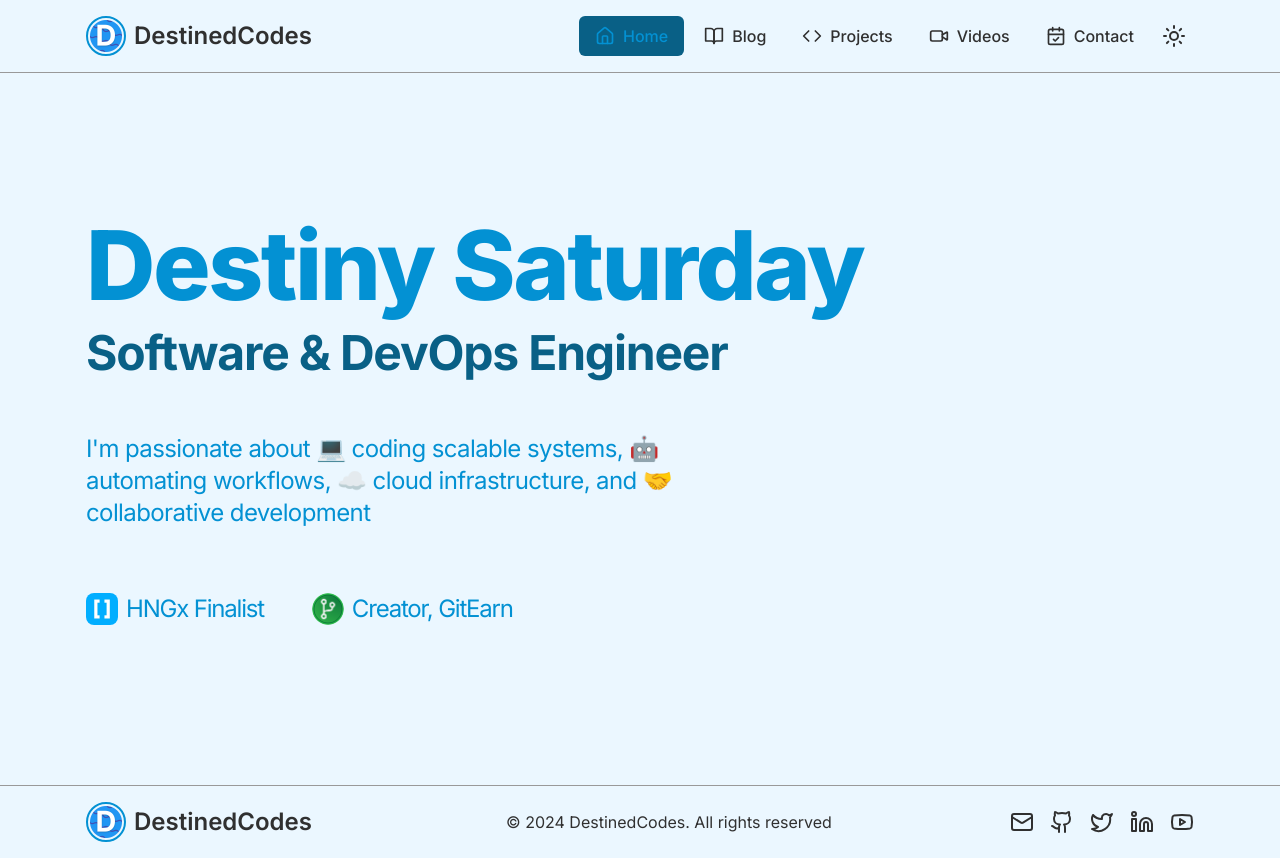
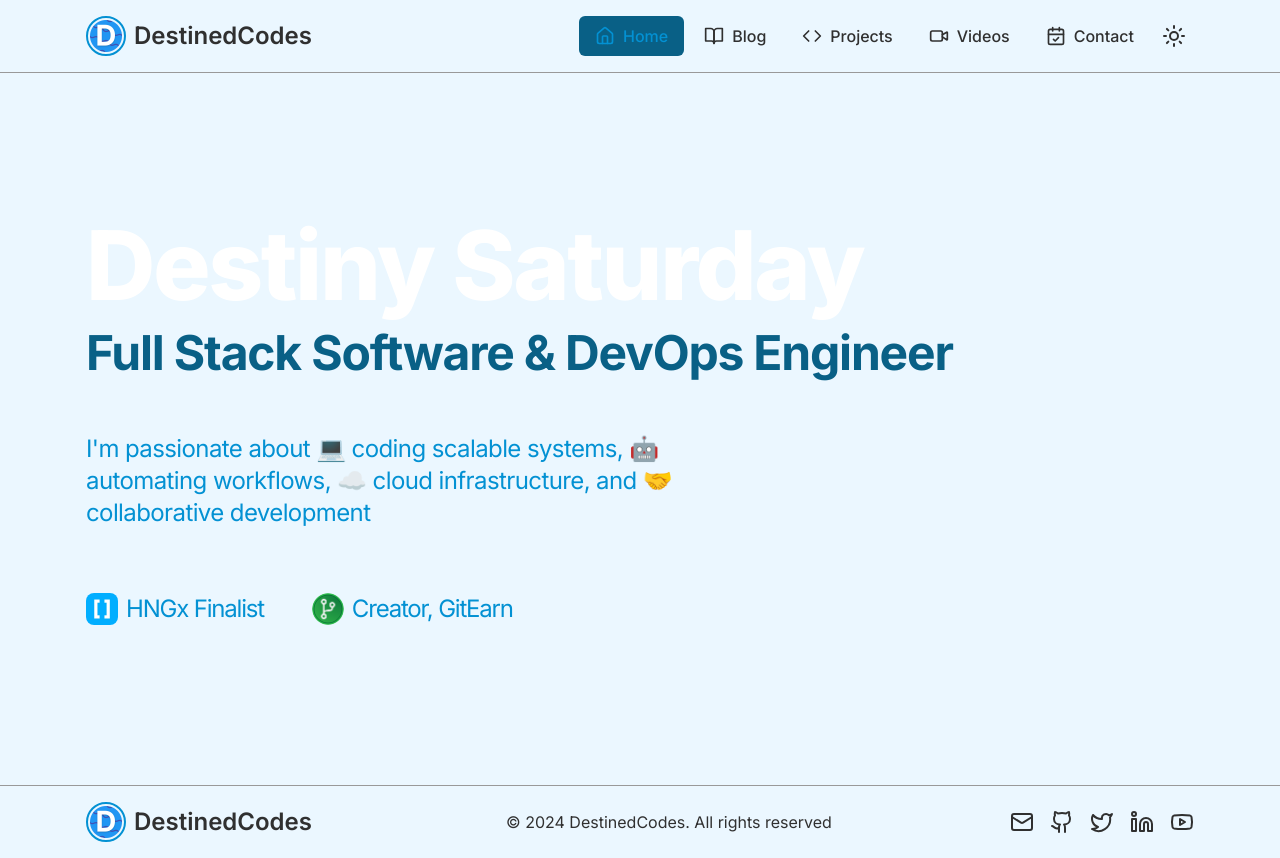
Before and after one commit to ThePrimeJnr/destinedcodes, a Next.js app: page / in a window 1280 px wide. Built offline with nearby package versions, Linux system fonts and the light colour scheme.

Commit message:
chore: full stack

```diff
--- a/app/page.tsx
+++ b/app/page.tsx
@@ -9,11 +9,11 @@ const Home = () => {
   return (
     <div className="py-12 md:py-24">
       <div className="flex flex-col">
-        <h1 className="font-extrabold text-6xl text-primary md:text-8xl tracking-tight">
+        <h1 className="font-extrabold text-6xl text-white dark:text-primary md:text-8xl tracking-tight">
           Destiny Saturday
         </h1>
         <p className="mt-4 font-bold text-4xl text-secondary md:text-5xl leading-tight tracking-tight">
-          Software &amp; DevOps Engineer
+          Full Stack Software &amp; DevOps Engineer
         </p>
 
         <p className="mt-10 md:mt-14 max-w-2xl text-lg text-primary md:text-2xl tracking-tight">
```
